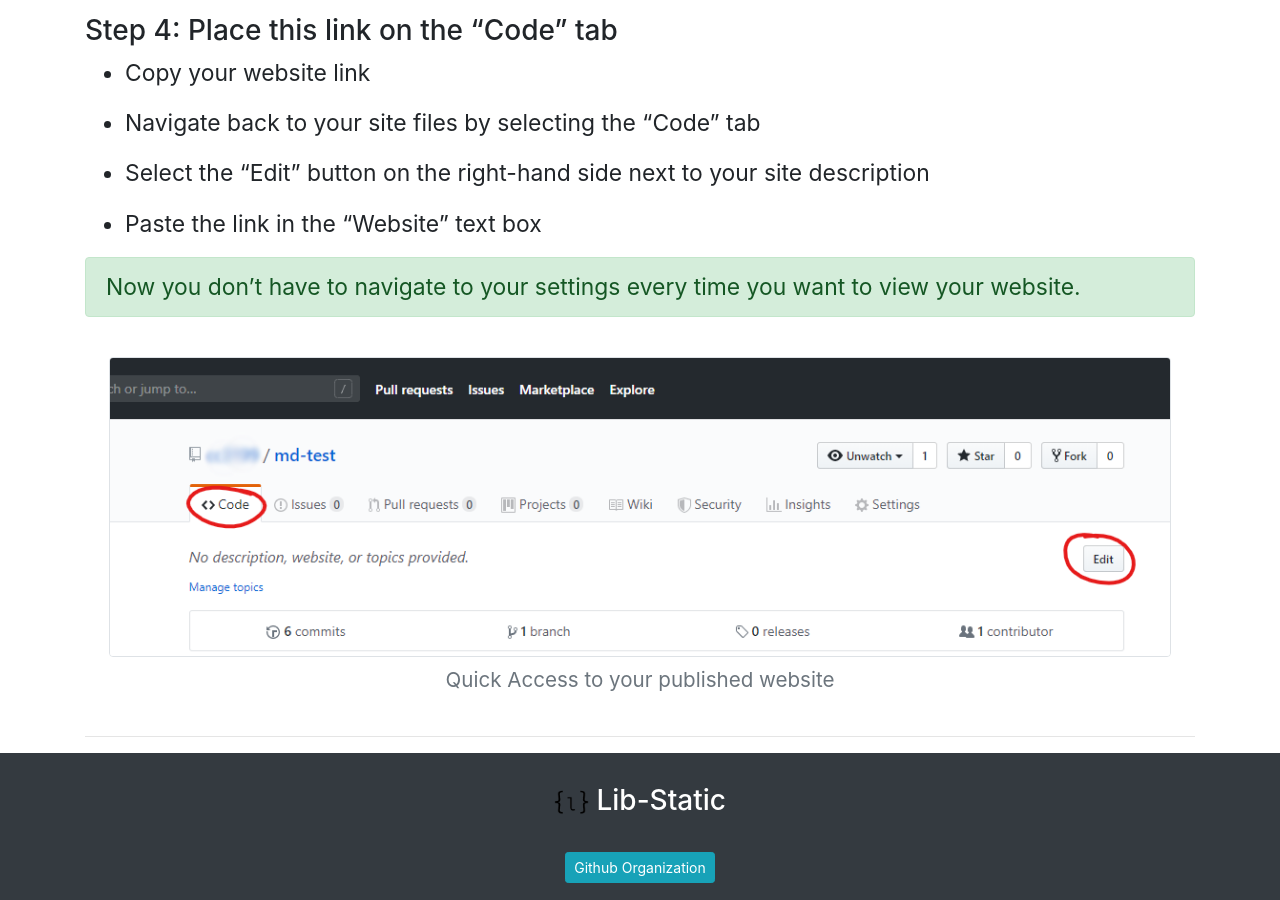
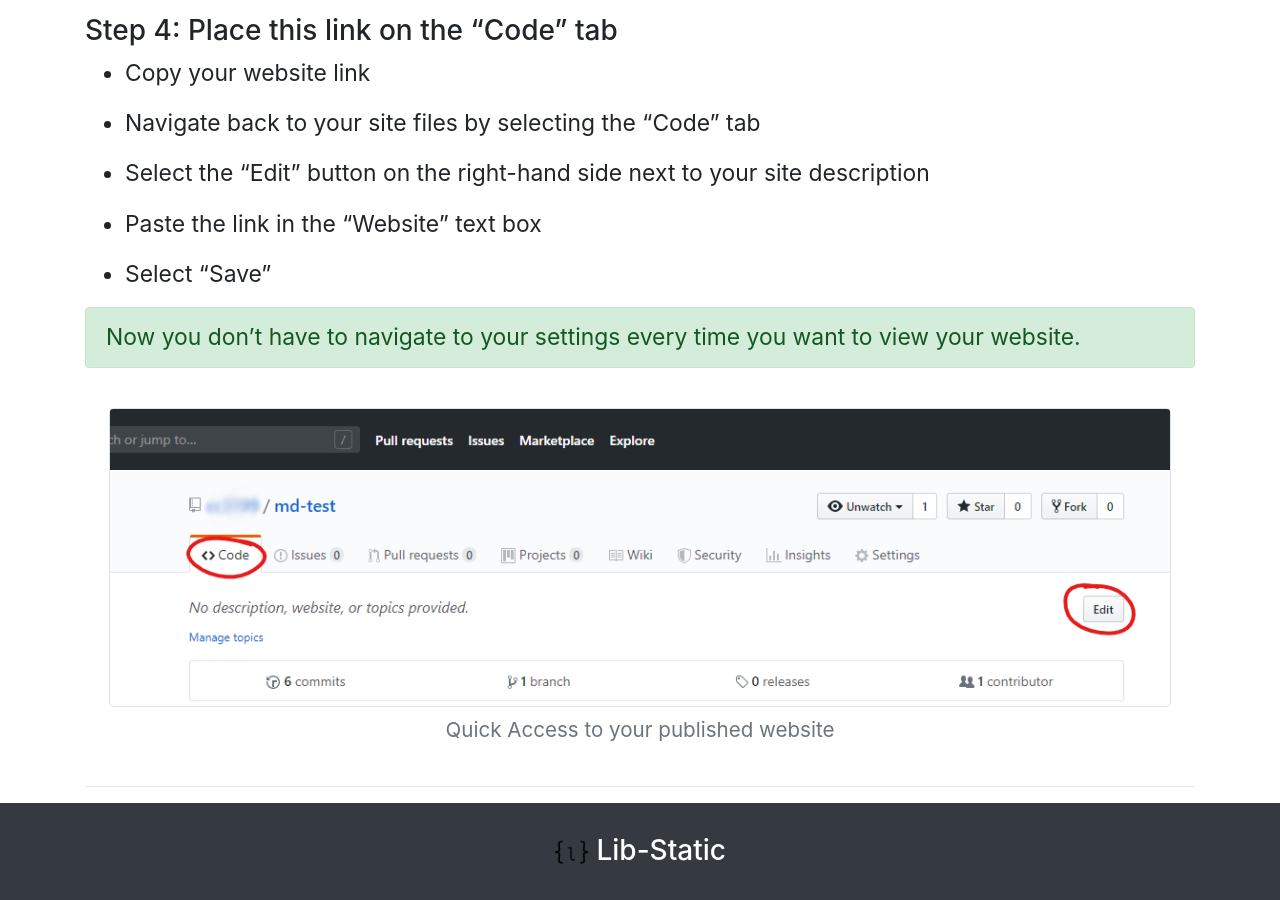
Before and after one commit to lib-static/howto, a Jekyll site: the page built from howtos/viewsiteonlinegh.md, in a window 1280 px wide and 900 px high, scrolled down 1877 px. Built offline with Jekyll 4.4.1, drawn with Linux system fonts in a browser that asks for light colours.

Commit message:
update content

```diff
--- a/howtos/viewsiteonlinegh.md
+++ b/howtos/viewsiteonlinegh.md
@@ -34,6 +34,8 @@ This selection will reload your page.
 
 - Paste the link in the "Website" text box
 
+- Select "Save"
+
 {:.alert .alert-success}
 Now you don't have to navigate to your settings every time you want to view your website.
 
```
